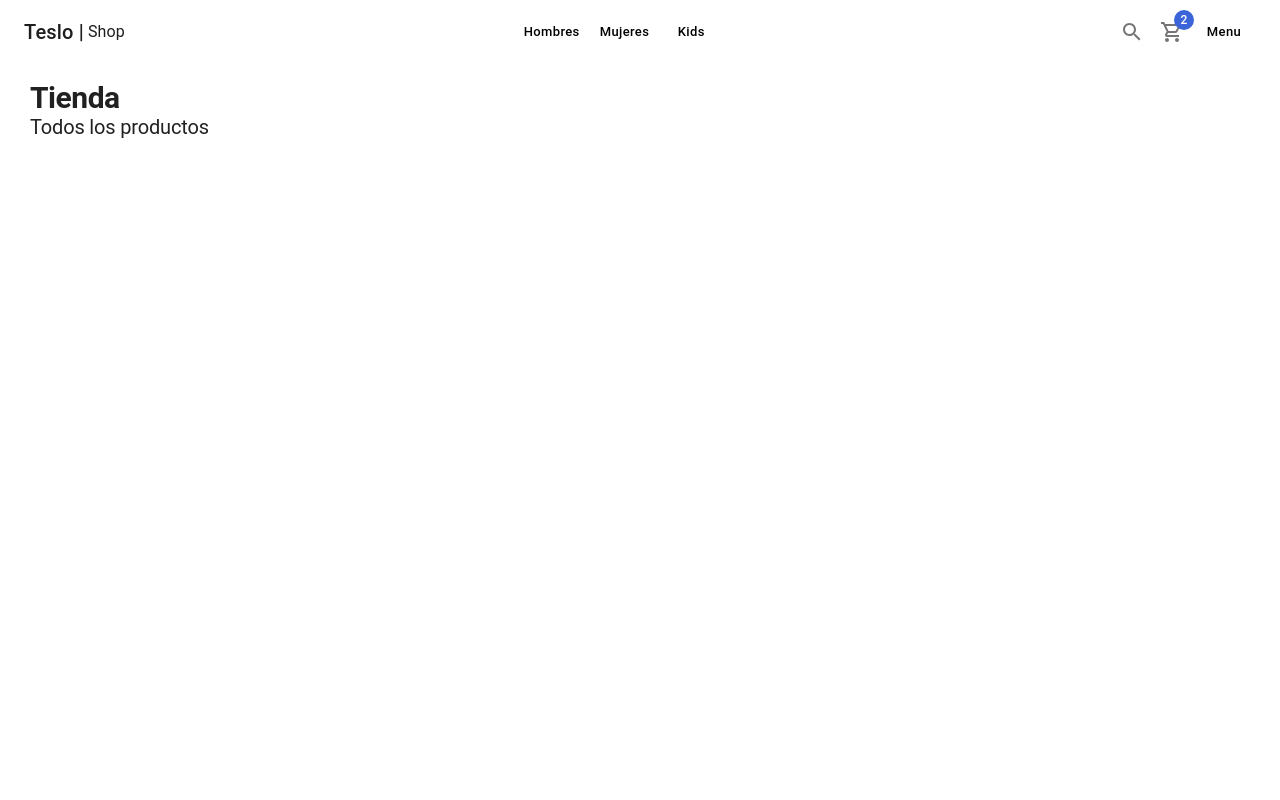
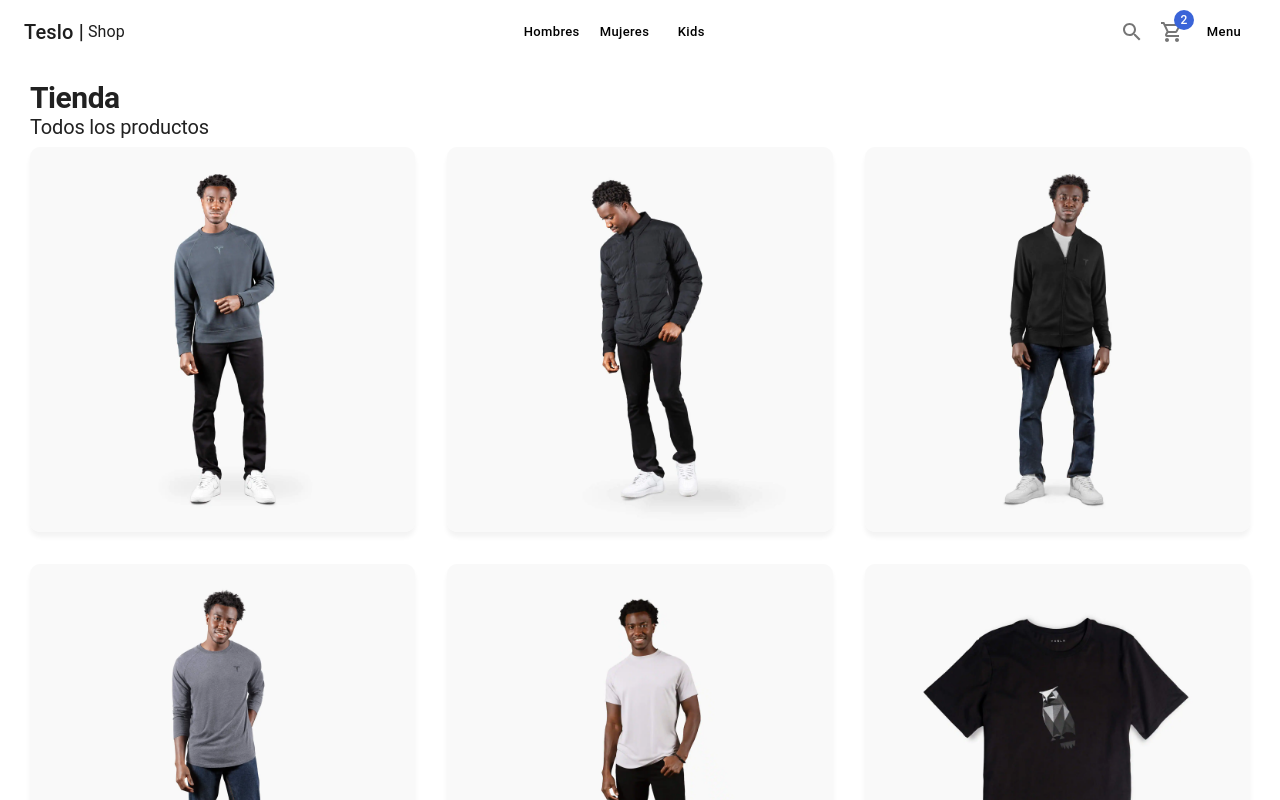
Before and after one commit to jeronimogarcia/Teslo-shop, a Next.js app: page / in a window 1280 px wide. Shown: the top 800 px of the page. Built offline with nearby package versions, Linux system fonts and the light colour scheme.

Commit message:
Temporal Home-page. Products view

```diff
--- a/pages/index.tsx
+++ b/pages/index.tsx
@@ -1,14 +1,43 @@
 import type { NextPage } from "next";
-import { ShopLayout } from '../components/layouts';
-import { Typography } from "@mui/material";
-
+import { ShopLayout } from "../components/layouts";
+import {
+  Card,
+  CardActionArea,
+  CardMedia,
+  Grid,
+  Typography,
+} from "@mui/material";
+import { initialData } from "../database/products";
 
 const Home: NextPage = () => {
   return (
-    <ShopLayout title={'Teslo-Shop - Home'} pageDescription={'Encuentra los mejores productos de Teslo'}>
+    <ShopLayout
+      title={"Teslo-Shop - Home"}
+      pageDescription={"Encuentra los mejores productos de Teslo"}
+    >
       <>
-      <Typography variant='h1' component='h1'>Tienda</Typography>
-      <Typography variant='h2' sx={{mb: 1}}>Todos los productos</Typography>
+        <Typography variant="h1" component="h1">
+          Tienda
+        </Typography>
+        <Typography variant="h2" sx={{ mb: 1 }}>
+          Todos los productos
+        </Typography>
+
+        <Grid container spacing={4}>
+          {initialData.products.map((product) => (
+            <Grid item xs={6} sm={4} key={product.slug}>
+              <Card>
+                <CardActionArea>
+                  <CardMedia
+                    component="img"
+                    image={`products/${product.images[0]}`}
+                    alt={product.title}
+                  />
+                </CardActionArea>
+              </Card>
+            </Grid>
+          ))}
+        </Grid>
       </>
     </ShopLayout>
   );
```
